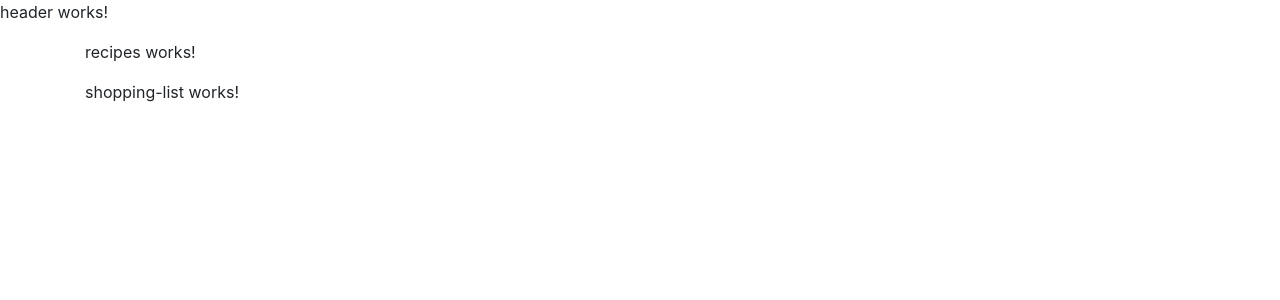
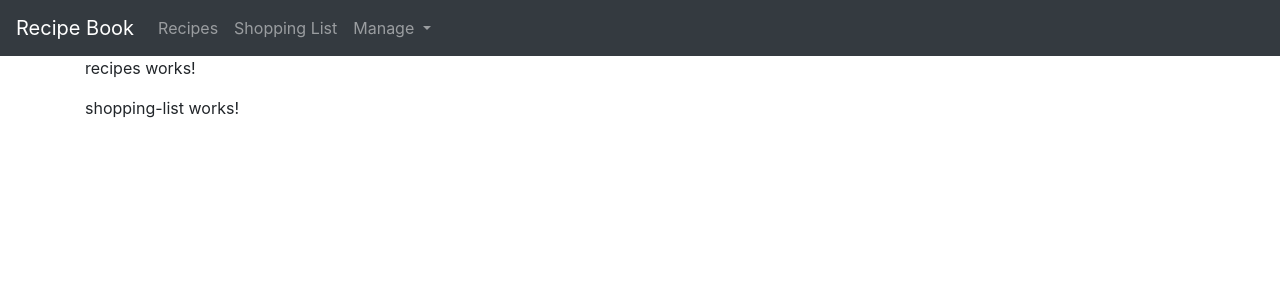
Before and after one commit to emirhanaydin/ng-shopping, an Angular app: page / in a window 1280 px wide. Shown: the top 300 px of the page. Built offline with nearby package versions, Linux system fonts and the light colour scheme.

Commit message:
Create a nav design in header.component.html

```diff
--- a/src/app/header/header.component.html
+++ b/src/app/header/header.component.html
@@ -1 +1,19 @@
-<p>header works!</p>
+<nav class="navbar navbar-expand-md navbar-dark bg-dark">
+  <a class="navbar-brand" href="#">Recipe Book</a>
+
+  <button class="navbar-toggler" type="button"><span class="navbar-toggler-icon"></span></button>
+
+  <div class="collapse navbar-collapse">
+    <ul class="navbar-nav">
+      <li class="nav-item"><a class="nav-link" href="#">Recipes</a></li>
+      <li class="nav-item"><a class="nav-link" href="#">Shopping List</a></li>
+      <li class="nav-item dropdown">
+        <a class="nav-link dropdown-toggle" href="#">Manage <span class="caret"></span></a>
+        <div class="dropdown-menu">
+          <a class="dropdown-item" href="#">Save Data</a>
+          <a class="dropdown-item" href="#">Fetch Data</a>
+        </div>
+      </li>
+    </ul>
+  </div>
+</nav>
```
